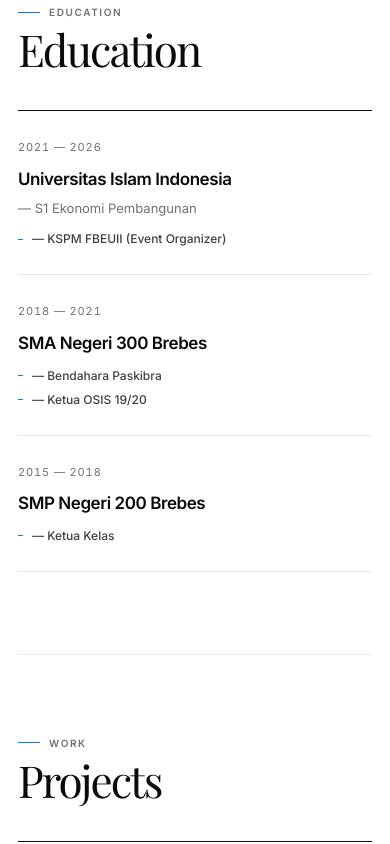
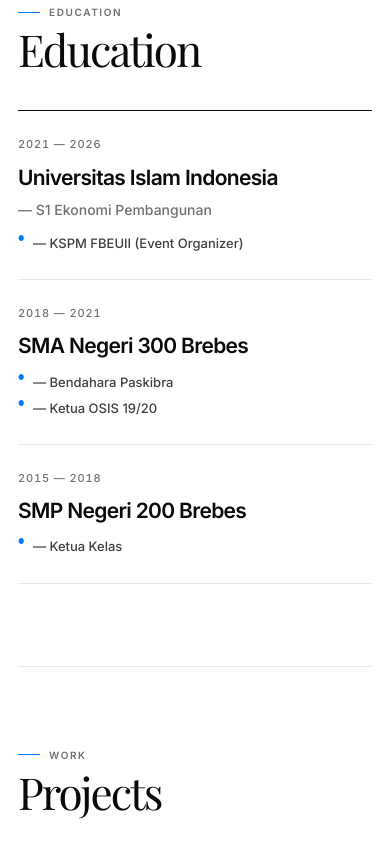
Before and after one commit to LionerHakim/JRHs, a React (Vite) app: page / in a window 390 px wide. Shown: the part 1100-1944 px from the top of the page. Built offline with nearby package versions, Linux system fonts and the light colour scheme.

Commit message:
refine education hierarchy and activity bullets

```diff
--- a/src/index.css
+++ b/src/index.css
@@ -87,15 +87,15 @@ main { width: min(calc(100% - (var(--page-gutter) * 2)), var(--page-max)); margi
 .section h2 { font-size: clamp(44px,6.2vw,78px); }
 .records, .project-list, .links-list { width: min(100%,1030px); margin-left: auto; display: grid; }
 .records { border-top: 1px solid var(--ink); }
-.record { position: relative; display: grid; grid-template-columns: minmax(150px,.28fr) minmax(0,1fr); gap: clamp(30px,4.5vw,68px); padding: clamp(26px,3.1vw,36px) 0; border-bottom: 1px solid var(--line); }
+.record { position: relative; display: grid; grid-template-columns: minmax(140px,.24fr) minmax(0,1fr); gap: clamp(28px,5vw,72px); padding: clamp(26px,3.1vw,36px) 0; border-bottom: 1px solid var(--line); }
 .record > div { min-width: 0; }
-.record time { padding-top: 3px; color: var(--smoke); font-size: 11px; font-variant-numeric: tabular-nums; letter-spacing: .08em; line-height: 1.4; }
-.record h3, .project-name { margin: 0; color: var(--ink); font-size: clamp(17px,2vw,21px); line-height: 1.35; font-weight: 600; letter-spacing: -.025em; }
-.record p { margin: 8px 0 0; color: var(--smoke); font-size: 13px; line-height: 1.5; }
+.record time { padding-top: 4px; color: var(--smoke); font-size: 12px; font-weight: 500; font-variant-numeric: tabular-nums; letter-spacing: .08em; line-height: 1.4; }
+.record h3, .project-name { margin: 0; color: var(--ink); font-size: clamp(20px,2.2vw,27px); line-height: 1.25; font-weight: 600; letter-spacing: -.032em; }
+.record p { margin: 9px 0 0; color: var(--smoke); font-size: 14px; line-height: 1.55; font-weight: 500; }
 .record-activities + * { margin-top: 0; }
-.record-activities { display: grid; gap: 6px; margin: 14px 0 0; padding: 0; list-style: none; }
-.record-activities li { position: relative; width: fit-content; max-width: 100%; padding-left: 14px; color: var(--graphite); font-size: 12px; font-weight: 500; line-height: 1.5; }
-.record-activities li::before { content: ''; position: absolute; top: .7em; left: 0; width: 5px; height: 1px; background: var(--signal); }
+.record-activities { display: grid; gap: 7px; margin: 13px 0 0; padding: 0; list-style: none; }
+.record-activities li { position: relative; width: fit-content; max-width: 100%; padding-left: 16px; color: var(--graphite); font-size: 13px; font-weight: 500; line-height: 1.55; }
+.record-activities li::before { content: '●'; position: absolute; top: 0; left: 0; color: var(--signal); font-size: 7px; line-height: 1.8; }
 
 .project-list { border-top: 1px solid var(--ink); }
 .project { display: grid; grid-template-columns: 68px minmax(0,1fr); gap: clamp(18px,3.5vw,44px); padding: clamp(22px,3.2vw,36px) 0; border-bottom: 1px solid var(--line); transition: padding-left 220ms var(--ease-ios), border-color 220ms var(--ease-ios), background-color 220ms var(--ease-ios); }
@@ -191,7 +191,11 @@ footer { padding: 0 0 48px; color: var(--smoke); font-size: 11px; }
   .section-head { grid-template-columns: 1fr; gap: 10px; margin-bottom: 40px; }
   .section-head .section-kicker { margin-bottom: 0; }
   .record { grid-template-columns: 1fr; gap: 12px; padding: 26px 0; }
-  .record-activities { margin-top: 12px; }
+  .record time { padding-top: 0; font-size: 11px; }
+  .record h3 { font-size: 21px; }
+  .record p { margin-top: 8px; font-size: 14px; }
+  .record-activities { gap: 6px; margin-top: 12px; }
+  .record-activities li { padding-left: 15px; font-size: 13px; }
   .project { grid-template-columns: 44px minmax(0,1fr); gap: 16px; }
   .project:hover { padding-left: 0; }
   .project-quote { margin-bottom: 92px; padding: 28px 20px 30px; }
```
